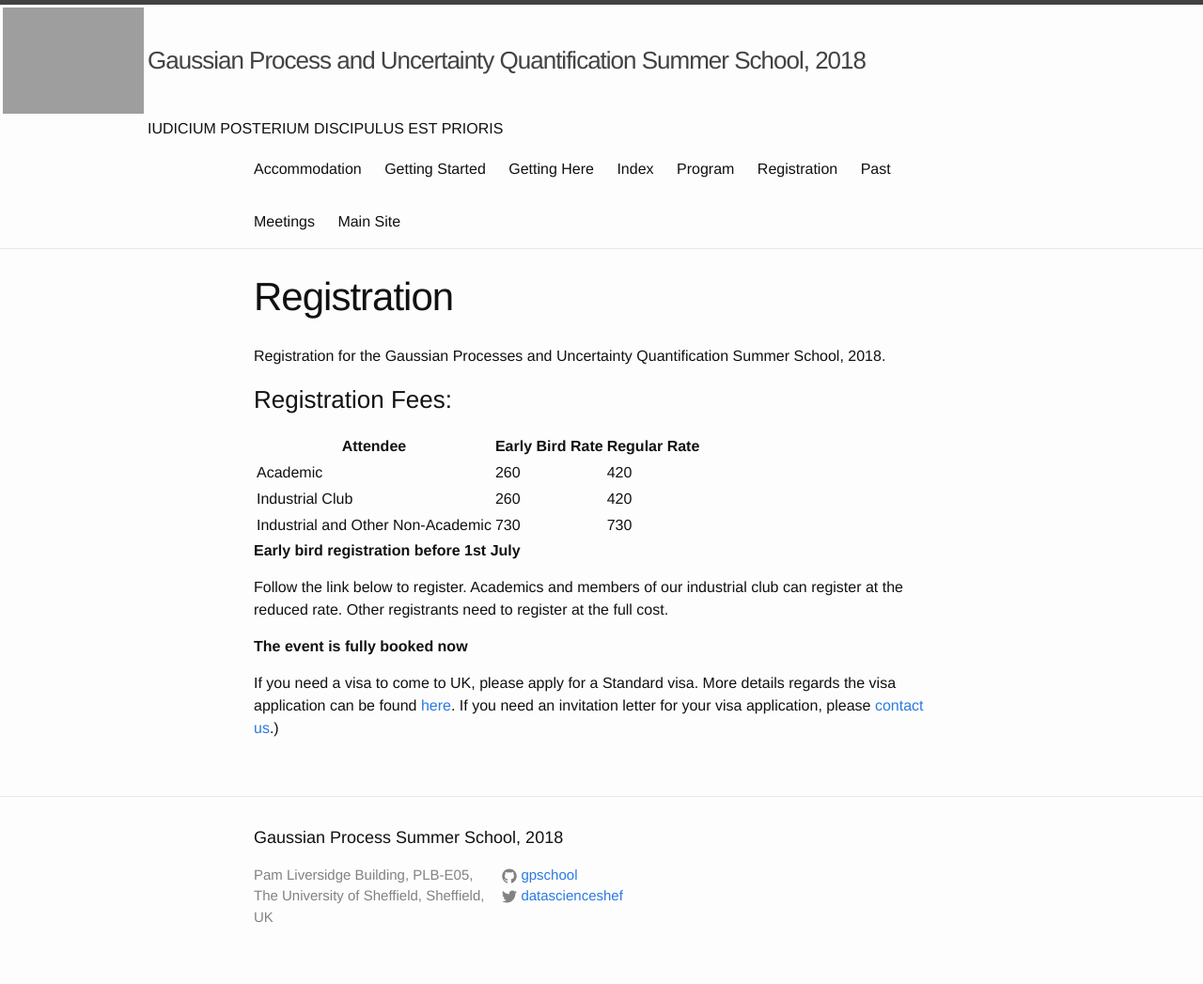
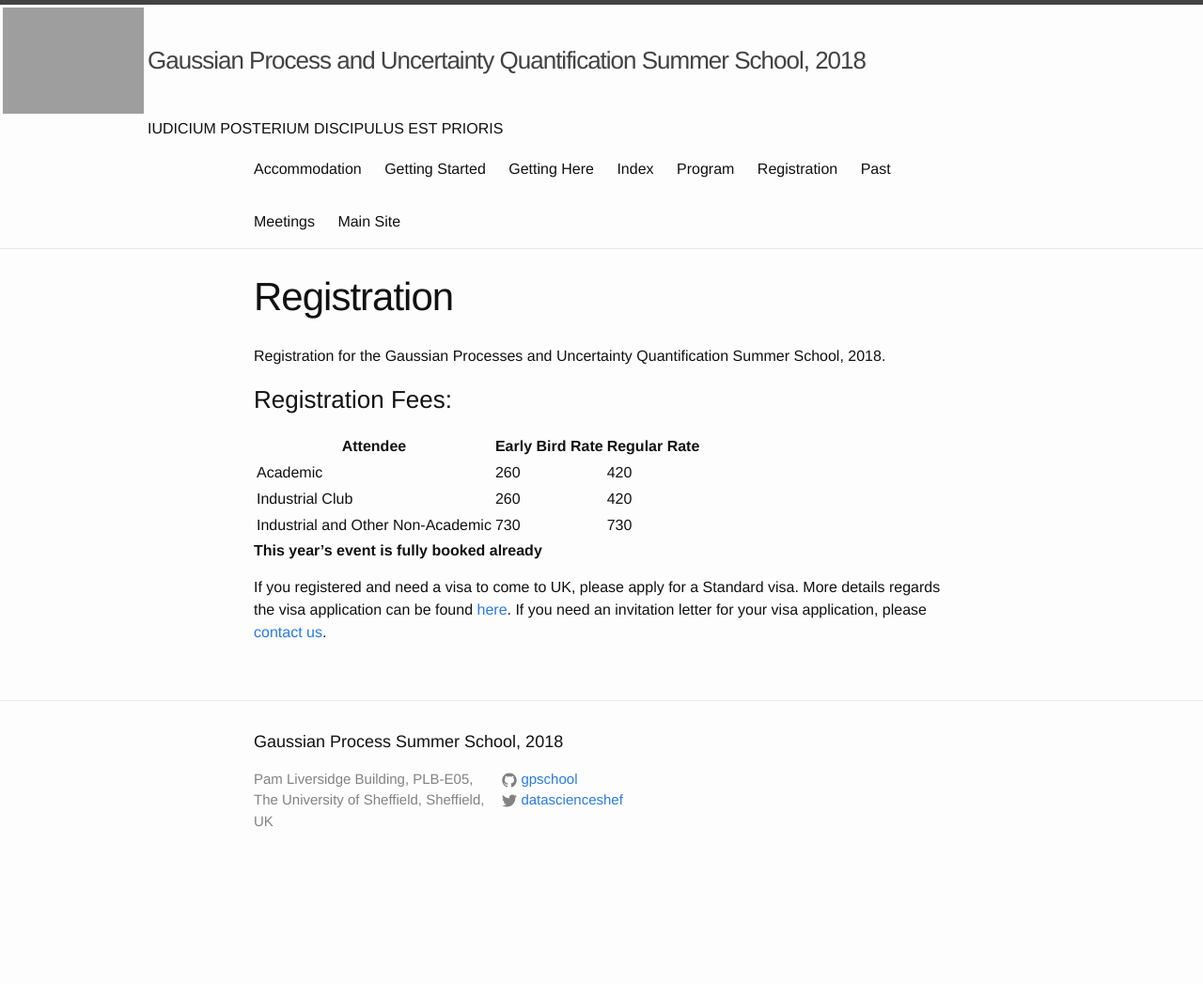
Before and after one commit to gpschool/gpss18, a Jekyll site: the page built from registration.md, in a window 1280 px wide. Shown: the whole page at 94% size. Built offline with Jekyll 4.4.1, drawn with Linux system fonts in a browser that asks for light colours; after the commit the page ends 945 px from its top, so only the background shows below that.

Commit message:
Update registration info

```diff
--- a/registration.md
+++ b/registration.md
@@ -16,15 +16,20 @@ Academic                 |  260 |  420
 Industrial Club          |  260 |  420
 Industrial and Other Non-Academic  | 730 |  730
 
+
+**This year's event is fully booked already**
+
+<!---
+
 **Early bird registration before 1st July**
 
 Follow the link below to register. Academics and members of our
 industrial club can register at the reduced rate. Other registrants need
 to register at the full cost.
 
-**The event is fully booked now**
+-->
 
-If you need a visa to come to UK, please apply for a Standard
+If you registered and need a visa to come to UK, please apply for a Standard
 visa. More details regards the visa application can be found
 [here](https://www.gov.uk/standard-visitor-visa). If you need an
-invitation letter for your visa application, please [contact us](mailto:mauricio.alvarez@sheffield.ac.uk).)
+invitation letter for your visa application, please [contact us](mailto:mauricio.alvarez@sheffield.ac.uk).
```
